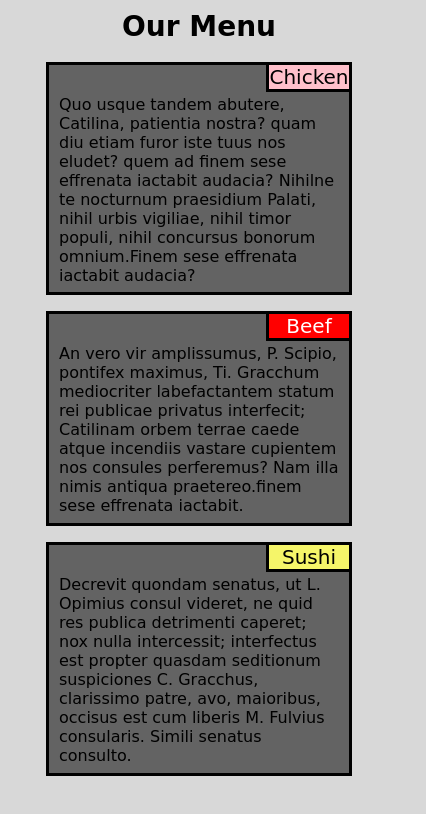
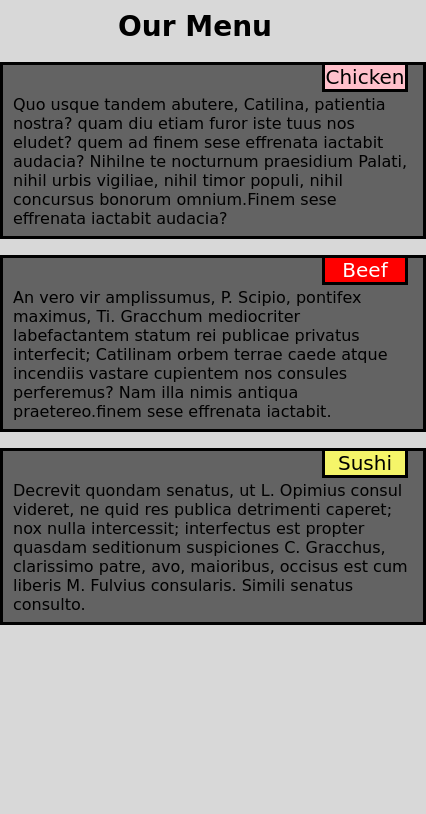
Before and after one commit to JohnSymeon/CSS-HTML-module2, a plain HTML site: page site/index.html in a window 390 px wide. Shown: the whole page, 426 px wide, since content can reach past the window. Drawn offline with Linux system fonts and the light colour scheme; a web font is replaced by a local one.

Commit message:
revision

```diff
--- a/site/index.html
+++ b/site/index.html
@@ -14,21 +14,21 @@
 <div class ="row">
     <div class = "col-lg-4 col-md-6 col-sm-12">
         <div class ="row">
-            <div class = "col-lg-12 col-md-6 col-sm-12">
+            <div class = "col-lg-12 col-md-12 col-sm-12">
                 <p id="title_box" class = "left"> Chicken</p>
             </div>
         </div>
-        <p  id="border_box"> Quo usque tandem abutere, Catilina, patientia nostra? quam diu etiam furor iste tuus nos eludet?
+        <p  id="first_box"> Quo usque tandem abutere, Catilina, patientia nostra? quam diu etiam furor iste tuus nos eludet?
             quem ad finem sese effrenata iactabit audacia? Nihilne te nocturnum praesidium Palati, nihil urbis vigiliae, nihil timor populi,
             nihil concursus bonorum omnium.Finem sese effrenata iactabit audacia?</p>
         </div>
     <div  class = "col-lg-4 col-md-6 col-sm-12">
         <div class ="row">
-            <div class = "col-lg-12 col-md-6 col-sm-12">
+            <div class = "col-lg-12 col-md-12 col-sm-12">
                 <p id="title_box" class = "mid"> Beef</p>
             </div>
         </div>
-        <p id="border_box"> An vero vir amplissumus, P. Scipio, pontifex maximus, Ti. Gracchum mediocriter labefactantem statum rei publicae privatus interfecit;
+        <p id="second_box"> An vero vir amplissumus, P. Scipio, pontifex maximus, Ti. Gracchum mediocriter labefactantem statum rei publicae privatus interfecit;
             Catilinam orbem terrae caede atque incendiis vastare cupientem nos consules perferemus?
             Nam illa nimis antiqua praetereo.finem sese effrenata iactabit.</p>
     </div>
@@ -38,7 +38,7 @@
                 <p id="title_box" class = "right"> Sushi</p>
             </div>
         </div>
-        <p id="border_box"> Decrevit quondam senatus, ut L. Opimius consul videret, ne quid res publica detrimenti caperet; nox nulla intercessit; interfectus
+        <p id="third_box"> Decrevit quondam senatus, ut L. Opimius consul videret, ne quid res publica detrimenti caperet; nox nulla intercessit; interfectus
             est propter quasdam seditionum suspiciones C. Gracchus, clarissimo patre, avo, maioribus, occisus est cum liberis M. Fulvius consularis.
             Simili senatus consulto.</p>
     </div>
--- a/site/style.css
+++ b/site/style.css
@@ -4,10 +4,9 @@ p, div{
 }
 body{
     background-color: rgb(216, 216, 216);
-    /*
+
     margin-left:0%;
     margin-right:0%;
-    */
     margin-right:0%;
 }
 #title{
@@ -17,8 +16,7 @@ body{
     margin-bottom: 5%;
     margin-top: 2.5%;
 }
-#border_box{
-
+#first_box{
     border:3px solid black;
     background-color: #636363;
     width:280px;
@@ -34,8 +32,44 @@ body{
     position:relative;
     margin-left:auto;
     margin-right:auto;
+}
+#second_box{
+    border:3px solid black;
+    background-color: #636363;
+    width:280px;
+    height:auto;
+    font-size: 16px;
+    padding-bottom: 2%;
+    padding-top: 30px;
+    padding-left: 10px;
+    padding-right: 10px;
+    margin-top: 0;
+    color:black;
+    z-index: -1;
+    position:relative;
+    margin-left:auto;
+    margin-right:auto;
+}
 
+
+#third_box{
+    border:3px solid black;
+    background-color: #636363;
+    width:280px;
+    height:auto;
+    font-size: 16px;
+    padding-bottom: 2%;
+    padding-top: 30px;
+    padding-left: 10px;
+    padding-right: 10px;
+    margin-top: 0;
+    color:black;
+    z-index: -1;
+    position:relative;
+    margin-left:auto;
+    margin-right:auto;
 }
+
 .left{
     color:black;
     background-color: pink;
@@ -51,9 +85,9 @@ body{
 #title_box{
     width:80px;
     font-size: 125%;
-    margin-left:auto;
+    /*margin-left:auto;
     margin-right:auto;
-    left:110px;
+    left:110px;*/
     margin-top: 0px;
     margin-bottom: 0px;
     position:relative;
@@ -69,6 +103,7 @@ body{
         float: left;
         /*border:1px solid green;*/
     }
+
     .col-lg-1{
         width:8.33%;
     }
@@ -105,13 +140,32 @@ body{
     .col-lg-12{
         width:100%;
     }
+
+    .left{
+        margin-left: auto;
+        right: 10px;
+    }
+    .mid{
+        left: 110px;
+        margin: auto;
+    }
+    .right{
+        margin-right: auto;
+        left: 230px;
+    }
+
+    #first_box{
+        margin-right: 10px;
+    }
+    #third_box{
+        margin-left: 10px;
+    }
 }
 @media(min-width:768px) and (max-width:991px) {
     .col-md-1, .col-md-2, .col-md-3, .col-md-4, .col-md-5, .col-md-6, .col-md-7,
     .col-md-8, .col-md-9, .col-md-10, .col-md-11, .col-md-4, .col-md-12 {
         float: left;
     }
-
     .col-md-1{
         width:8.33%;
     }
@@ -145,9 +199,38 @@ body{
     .col-md-11{
         width:91.66%;
     }
-    .col-mdlg-12{
+    .col-md-12{
         width:100%;
 
+    }
+
+    .left{
+        margin-left: auto;
+        margin-right: 0px;
+        right:10px;
+        }
+    .mid{
+        margin-left: 0px;
+        margin-right: auto;
+        left:290px;
+    }
+    .right{
+        margin-right: auto;
+        margin-left: auto;
+        left:333px;
+    }
+
+
+    #first_box{
+        width: 340px;
+        margin-right: 10px;
+    }
+    #second_box{
+        width:340px;
+        margin-left: 10px;
+    }
+    #third_box{
+        width:726px;
     }
 }
 @media(max-width:767px){
@@ -155,10 +238,6 @@ body{
     .col-sm-8, .col-sm-9, .col-sm-10, .col-sm-11, .col-sm-4, .col-sm-12 {
         float: left;
     }
-    /*
-    #border_box{
-        left:20vw;
-    }*/
     .col-sm-1{
         width:8.33%;
     }
@@ -195,4 +274,27 @@ body{
     .col-sm-12{
         width:100%;
     }
+
+    .left{
+        left: 170px;
+        margin: auto;
+    }
+    .mid{
+        left: 170px;
+        margin: auto;
+    }
+    .right{
+        left: 170px;
+        margin: auto;
+    }
+
+    #first_box{
+        width: 400px;
+    }
+    #second_box{
+        width: 400px;
+    }
+    #third_box{
+        width: 400px;
+    }
 }
```
